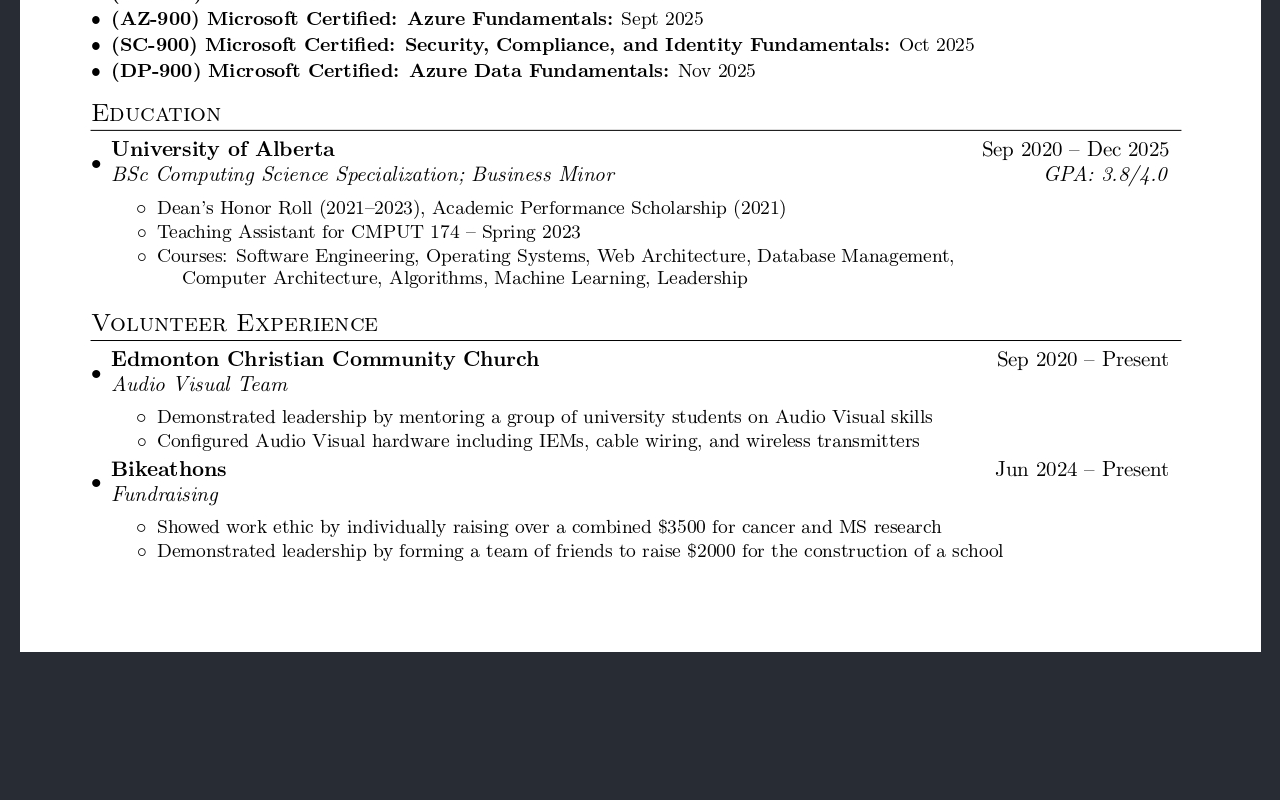
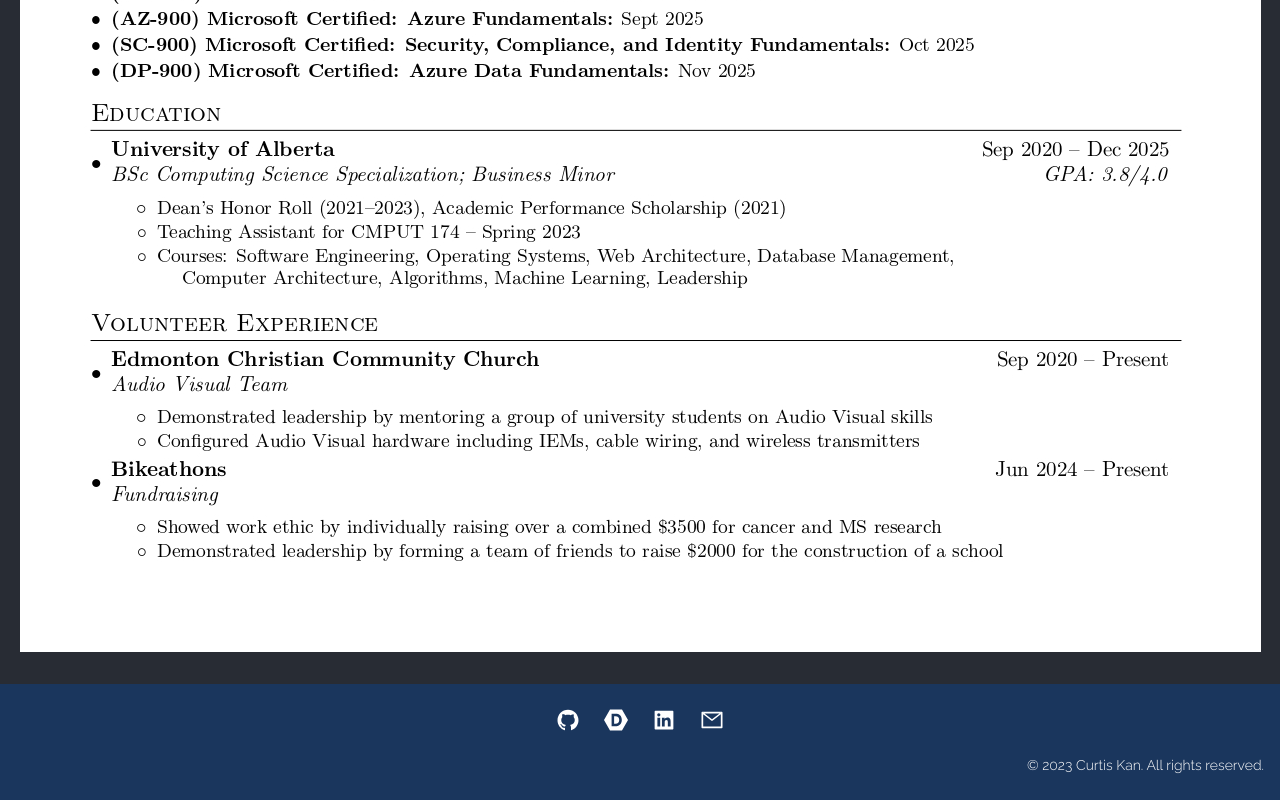
Before and after one commit to LeCitrus/LeCitrus.github.io, a React (Create React App) app: page / in a window 1280 px wide. Shown: the part 1925-2725 px from the top of the page. Before the commit the page ends 2577 px from the top, so only its background shows below. Built offline with nearby package versions, Linux system fonts and the light colour scheme; no server answers; a web font is replaced by a local one.

Commit message:
added footer

```diff
--- /dev/null
+++ b/src/components/Footer.tsx
@@ -0,0 +1,42 @@
+import { Box, HStack, Text, VStack, Link, Icon } from "@chakra-ui/react";
+import { AiFillGithub, AiOutlineMail, AiFillLinkedin } from 'react-icons/ai';
+import { SiDevpost } from 'react-icons/si';
+
+const Footer = () => {
+  const currentYear = new Date().getFullYear();
+
+  return (
+    <Box
+      as="footer"
+      mt={8}
+      py={6}
+      px={4}
+      bg="blue.900"
+      color="white"
+    >
+      <VStack spacing={4}>
+        <HStack spacing={6}>
+          <Link href="https://github.com/LeCitrus" isExternal _hover={{ opacity: 0.7 }}>
+            <Icon as={AiFillGithub} boxSize={6} />
+          </Link>
+          <Link href="https://devpost.com/ctkan" isExternal _hover={{ opacity: 0.7 }}>
+            <Icon as={SiDevpost} boxSize={6} />
+          </Link>
+          <Link href="https://www.linkedin.com/in/curtis-kan-33446a1b3/" isExternal _hover={{ opacity: 0.7 }}>
+            <Icon as={AiFillLinkedin} boxSize={6} />
+          </Link>
+          <Link href="mailto:curtis.tl.kan@gmail.com" _hover={{ opacity: 0.7 }}>
+            <Icon as={AiOutlineMail} boxSize={6} />
+          </Link>
+        </HStack>
+        <Box width="100%" textAlign="right">
+          <Text fontSize="sm">
+            © {currentYear} Curtis Kan. All rights reserved.
+          </Text>
+        </Box>
+      </VStack>
+    </Box>
+  );
+};
+
+export default Footer;
--- a/src/pages/about-me.tsx
+++ b/src/pages/about-me.tsx
@@ -1,5 +1,6 @@
 import NavBar from "../components/NavBar";
 import Header from "../components/Header";
+import Footer from "../components/Footer";
 import SubHeader from '../components/subheader';
 import Blog from "../components/Blog"
 import {Card, Center, Text} from "@chakra-ui/react";
@@ -41,6 +42,7 @@
         date={post.date}
       />
     ))}
+   <Footer />
    </motion.div>
   );
 };
--- a/src/pages/certifications.tsx
+++ b/src/pages/certifications.tsx
@@ -1,5 +1,6 @@
 import NavBar from "../components/NavBar";
 import Header from "../components/Header";
+import Footer from "../components/Footer";
 import Certification from "../components/Certification";
 import {
   Box,
@@ -74,6 +75,7 @@
           </Box>
         </VStack>
       </div>
+    <Footer />
     </motion.div>
   );
 };
--- a/src/pages/hobbies.tsx
+++ b/src/pages/hobbies.tsx
@@ -1,5 +1,6 @@
 import NavBar from '../components/NavBar';
 import Header from '../components/Header';
+import Footer from '../components/Footer';
 import Origami from '../components/Origami';
 import {Text, VStack, HStack, Box, Link} from '@chakra-ui/react';
 import { origamiPieces } from '../data/origami';
@@ -97,6 +98,7 @@
         </VStack>
       </div>
     </div>
+    <Footer />
     </motion.div>
     );
   };
--- a/src/pages/home.tsx
+++ b/src/pages/home.tsx
@@ -9,6 +9,7 @@
 import ImageComponent from '../components/ImageComponent';
 import {useState, useEffect} from 'react';
 import { motion } from 'framer-motion';
+import Footer from '../components/Footer';
 
 const Home = () => {
 
@@ -112,6 +113,7 @@
         <Text>{count}</Text>
         <ImageComponent src={Resume} title="Resume" description = ""></ImageComponent>
     </VStack>
+    <Footer />
     </motion.div>
     );
   };
--- a/src/pages/projects.tsx
+++ b/src/pages/projects.tsx
@@ -1,5 +1,6 @@
 import NavBar from "../components/NavBar";
 import Header from "../components/Header";
+import Footer from "../components/Footer";
 import Project from "../components/Project";
 import { SimpleGrid, Text, VStack, Box} from "@chakra-ui/react";
 import { motion } from 'framer-motion';
@@ -80,6 +81,7 @@
         </Box>
       </VStack>
     </div>
+  <Footer />
   </motion.div>
   );
 };
```
